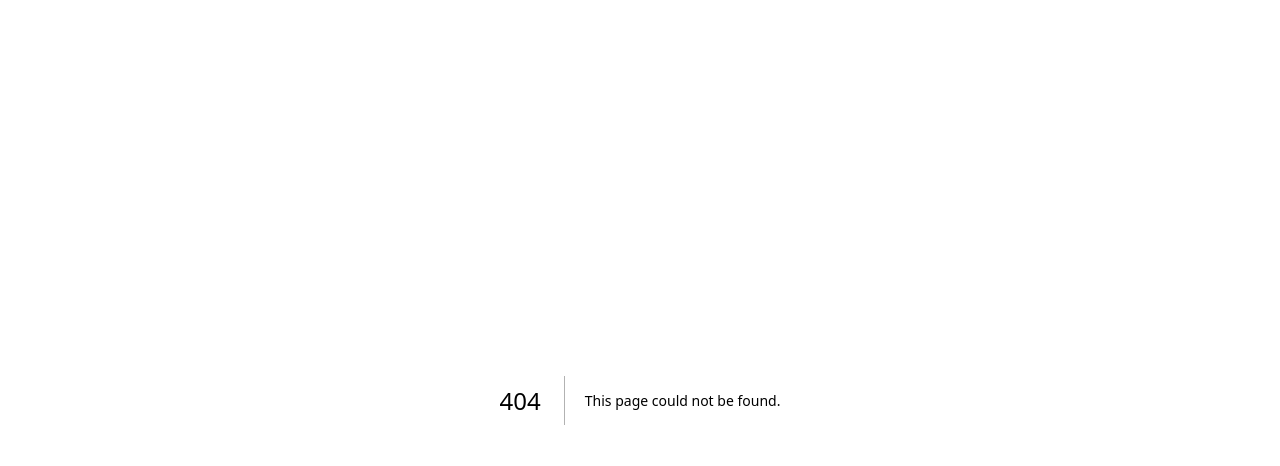
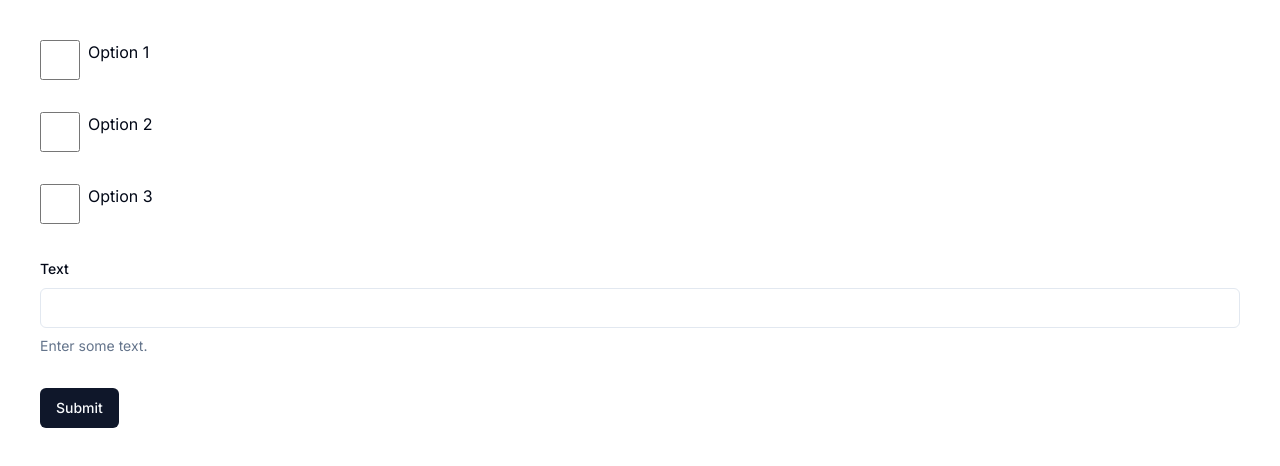
Before and after one commit to blackmax1886/react-hook-form-playground, a Next.js app: page /array-form/child-field in a window 1280 px wide. Before the commit this address had no page. Shown: the top 466 px of the page. Built offline with nearby package versions, Linux system fonts and the light colour scheme.

Commit message:
Add: child-field pattern

```diff
--- /dev/null
+++ b/src/app/array-form/child-field/page.tsx
@@ -0,0 +1,120 @@
+"use client";
+
+import { Button } from "@/components/ui/button";
+import {
+  Form,
+  FormControl,
+  FormDescription,
+  FormField,
+  FormItem,
+  FormLabel,
+  FormMessage,
+} from "@/components/ui/form";
+import { Input } from "@/components/ui/input";
+import { zodResolver } from "@hookform/resolvers/zod";
+import { useFieldArray, useForm } from "react-hook-form";
+import { z } from "zod";
+
+const formSchema = z.object({
+  options: z
+    .array(
+      z.object({
+        label: z.string(),
+        isSelected: z.boolean(),
+      })
+    )
+    .refine((options) => options.some((option) => option.isSelected), {
+      message: "Please select at least one option.",
+    }),
+  text: z.string().min(3),
+});
+
+export default function OptionsForm() {
+  const form = useForm<z.infer<typeof formSchema>>({
+    resolver: zodResolver(formSchema),
+    defaultValues: {
+      options: [
+        { label: "Option 1", isSelected: false },
+        { label: "Option 2", isSelected: false },
+        { label: "Option 3", isSelected: false },
+      ],
+      text: "",
+    },
+    mode: "onBlur",
+  });
+  const { fields } = useFieldArray({ control: form.control, name: "options" });
+
+  function onSubmit(values: z.infer<typeof formSchema>) {
+    console.log(values);
+    console.log("state on submit :", form.formState.errors);
+  }
+
+  const handleBeforeSubmit = () => {
+    console.log("current values :", form.getValues());
+    console.log("state :", form.formState.errors);
+  };
+
+  return (
+    <Form {...form}>
+      <form onSubmit={form.handleSubmit(onSubmit)} className="space-y-8 p-10">
+        {fields.map((field, index) => {
+          return (
+            <div key={index} className="flex flex-row gap-2">
+              <FormField
+                control={form.control}
+                name={`options.${index}.isSelected`}
+                render={({ field }) => {
+                  return (
+                    <>
+                      <FormItem>
+                        <FormControl>
+                          <Input
+                            type="checkbox"
+                            checked={field.value}
+                            onChange={async (e) => {
+                              field.onChange(e.target.checked);
+                              await form.trigger("options");
+                              console.log("state :", form.formState.errors);
+                            }}
+                            className="h-10 w-10"
+                          />
+                        </FormControl>
+                      </FormItem>
+                    </>
+                  );
+                }}
+              />
+              <label>{field.label}</label>
+            </div>
+          );
+        })}
+        <FormField
+          control={form.control}
+          name="options"
+          render={() => {
+            return <FormMessage />;
+          }}
+        />
+        <FormField
+          control={form.control}
+          name="text"
+          render={({ field }) => {
+            return (
+              <FormItem>
+                <FormLabel>Text</FormLabel>
+                <FormControl>
+                  <Input {...field} />
+                </FormControl>
+                <FormDescription>Enter some text.</FormDescription>
+                <FormMessage />
+              </FormItem>
+            );
+          }}
+        />
+        <Button type="submit" onClick={handleBeforeSubmit}>
+          Submit
+        </Button>
+      </form>
+    </Form>
+  );
+}
--- a/src/components/ui/form.tsx
+++ b/src/components/ui/form.tsx
@@ -1,6 +1,6 @@
-import * as React from "react"
-import * as LabelPrimitive from "@radix-ui/react-label"
-import { Slot } from "@radix-ui/react-slot"
+import * as React from "react";
+import * as LabelPrimitive from "@radix-ui/react-label";
+import { Slot } from "@radix-ui/react-slot";
 import {
   Controller,
   ControllerProps,
@@ -8,23 +8,23 @@ import {
   FieldValues,
   FormProvider,
   useFormContext,
-} from "react-hook-form"
+} from "react-hook-form";
 
-import { cn } from "@/lib/utils"
-import { Label } from "@/components/ui/label"
+import { cn } from "@/lib/utils";
+import { Label } from "@/components/ui/label";
 
-const Form = FormProvider
+const Form = FormProvider;
 
 type FormFieldContextValue<
   TFieldValues extends FieldValues = FieldValues,
   TName extends FieldPath<TFieldValues> = FieldPath<TFieldValues>
 > = {
-  name: TName
-}
+  name: TName;
+};
 
 const FormFieldContext = React.createContext<FormFieldContextValue>(
   {} as FormFieldContextValue
-)
+);
 
 const FormField = <
   TFieldValues extends FieldValues = FieldValues,
@@ -36,21 +36,21 @@ const FormField = <
     <FormFieldContext.Provider value={{ name: props.name }}>
       <Controller {...props} />
     </FormFieldContext.Provider>
-  )
-}
+  );
+};
 
 const useFormField = () => {
-  const fieldContext = React.useContext(FormFieldContext)
-  const itemContext = React.useContext(FormItemContext)
-  const { getFieldState, formState } = useFormContext()
+  const fieldContext = React.useContext(FormFieldContext);
+  const itemContext = React.useContext(FormItemContext);
+  const { getFieldState, formState } = useFormContext();
 
-  const fieldState = getFieldState(fieldContext.name, formState)
+  const fieldState = getFieldState(fieldContext.name, formState);
 
   if (!fieldContext) {
-    throw new Error("useFormField should be used within <FormField>")
+    throw new Error("useFormField should be used within <FormField>");
   }
 
-  const { id } = itemContext
+  const { id } = itemContext;
 
   return {
     id,
@@ -59,36 +59,36 @@ const useFormField = () => {
     formDescriptionId: `${id}-form-item-description`,
     formMessageId: `${id}-form-item-message`,
     ...fieldState,
-  }
-}
+  };
+};
 
 type FormItemContextValue = {
-  id: string
-}
+  id: string;
+};
 
 const FormItemContext = React.createContext<FormItemContextValue>(
   {} as FormItemContextValue
-)
+);
 
 const FormItem = React.forwardRef<
   HTMLDivElement,
   React.HTMLAttributes<HTMLDivElement>
 >(({ className, ...props }, ref) => {
-  const id = React.useId()
+  const id = React.useId();
 
   return (
     <FormItemContext.Provider value={{ id }}>
       <div ref={ref} className={cn("space-y-2", className)} {...props} />
     </FormItemContext.Provider>
-  )
-})
-FormItem.displayName = "FormItem"
+  );
+});
+FormItem.displayName = "FormItem";
 
 const FormLabel = React.forwardRef<
   React.ElementRef<typeof LabelPrimitive.Root>,
   React.ComponentPropsWithoutRef<typeof LabelPrimitive.Root>
 >(({ className, ...props }, ref) => {
-  const { error, formItemId } = useFormField()
+  const { error, formItemId } = useFormField();
 
   return (
     <Label
@@ -97,15 +97,16 @@ const FormLabel = React.forwardRef<
       htmlFor={formItemId}
       {...props}
     />
-  )
-})
-FormLabel.displayName = "FormLabel"
+  );
+});
+FormLabel.displayName = "FormLabel";
 
 const FormControl = React.forwardRef<
   React.ElementRef<typeof Slot>,
   React.ComponentPropsWithoutRef<typeof Slot>
 >(({ ...props }, ref) => {
-  const { error, formItemId, formDescriptionId, formMessageId } = useFormField()
+  const { error, formItemId, formDescriptionId, formMessageId } =
+    useFormField();
 
   return (
     <Slot
@@ -119,15 +120,15 @@ const FormControl = React.forwardRef<
       aria-invalid={!!error}
       {...props}
     />
-  )
-})
-FormControl.displayName = "FormControl"
+  );
+});
+FormControl.displayName = "FormControl";
 
 const FormDescription = React.forwardRef<
   HTMLParagraphElement,
   React.HTMLAttributes<HTMLParagraphElement>
 >(({ className, ...props }, ref) => {
-  const { formDescriptionId } = useFormField()
+  const { formDescriptionId } = useFormField();
 
   return (
     <p
@@ -136,19 +137,22 @@ const FormDescription = React.forwardRef<
       className={cn("text-sm text-muted-foreground", className)}
       {...props}
     />
-  )
-})
-FormDescription.displayName = "FormDescription"
+  );
+});
+FormDescription.displayName = "FormDescription";
 
 const FormMessage = React.forwardRef<
   HTMLParagraphElement,
   React.HTMLAttributes<HTMLParagraphElement>
 >(({ className, children, ...props }, ref) => {
-  const { error, formMessageId } = useFormField()
-  const body = error ? String(error?.message) : children
+  const { error, formMessageId } = useFormField();
+  const body = error
+    ? // nested field's error message can be stored in error.root
+      String(error?.message ?? error?.root?.message)
+    : children;
 
   if (!body) {
-    return null
+    return null;
   }
 
   return (
@@ -160,9 +164,9 @@ const FormMessage = React.forwardRef<
     >
       {body}
     </p>
-  )
-})
-FormMessage.displayName = "FormMessage"
+  );
+});
+FormMessage.displayName = "FormMessage";
 
 export {
   useFormField,
@@ -173,4 +177,4 @@ export {
   FormDescription,
   FormMessage,
   FormField,
-}
+};
```
